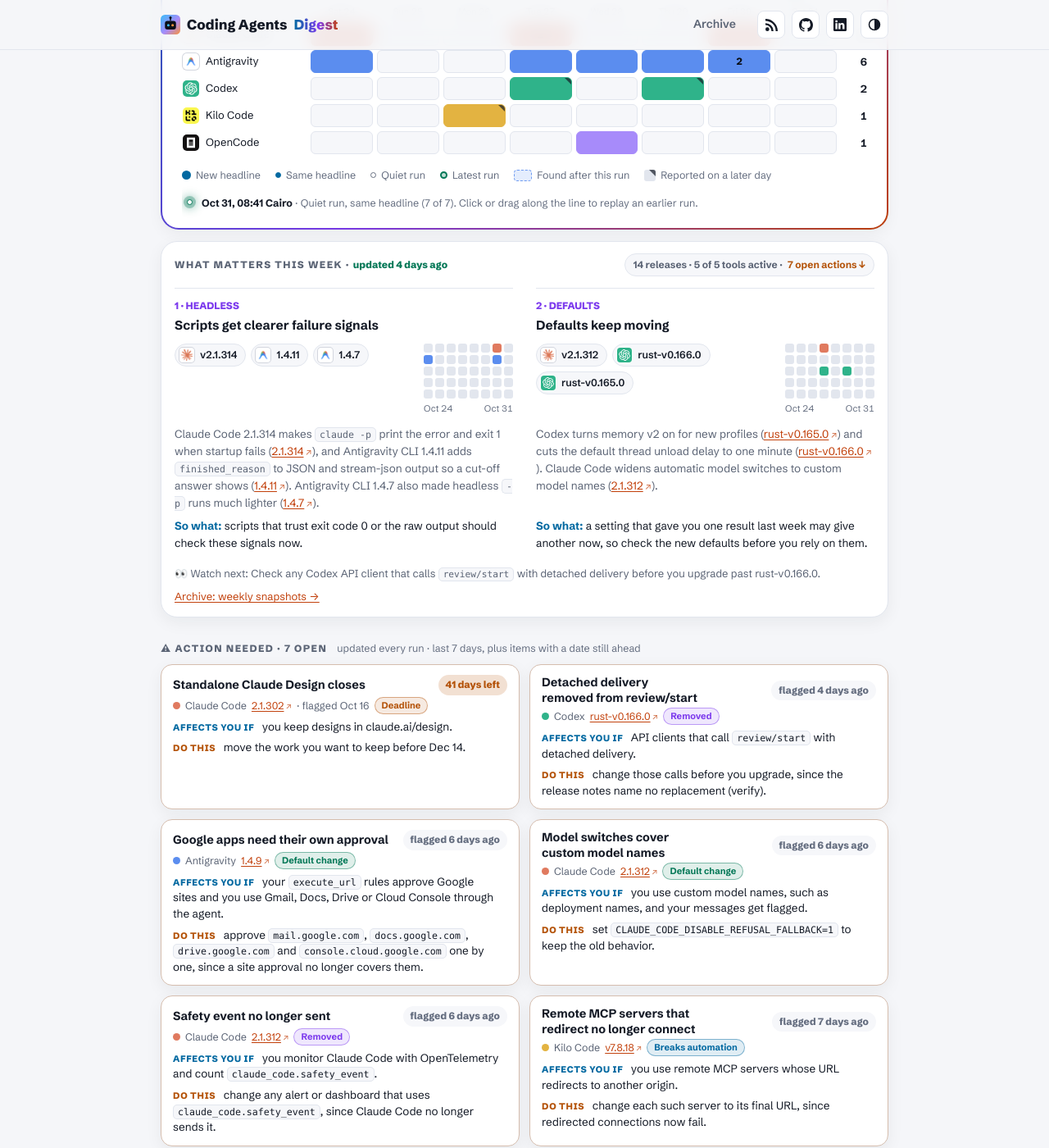
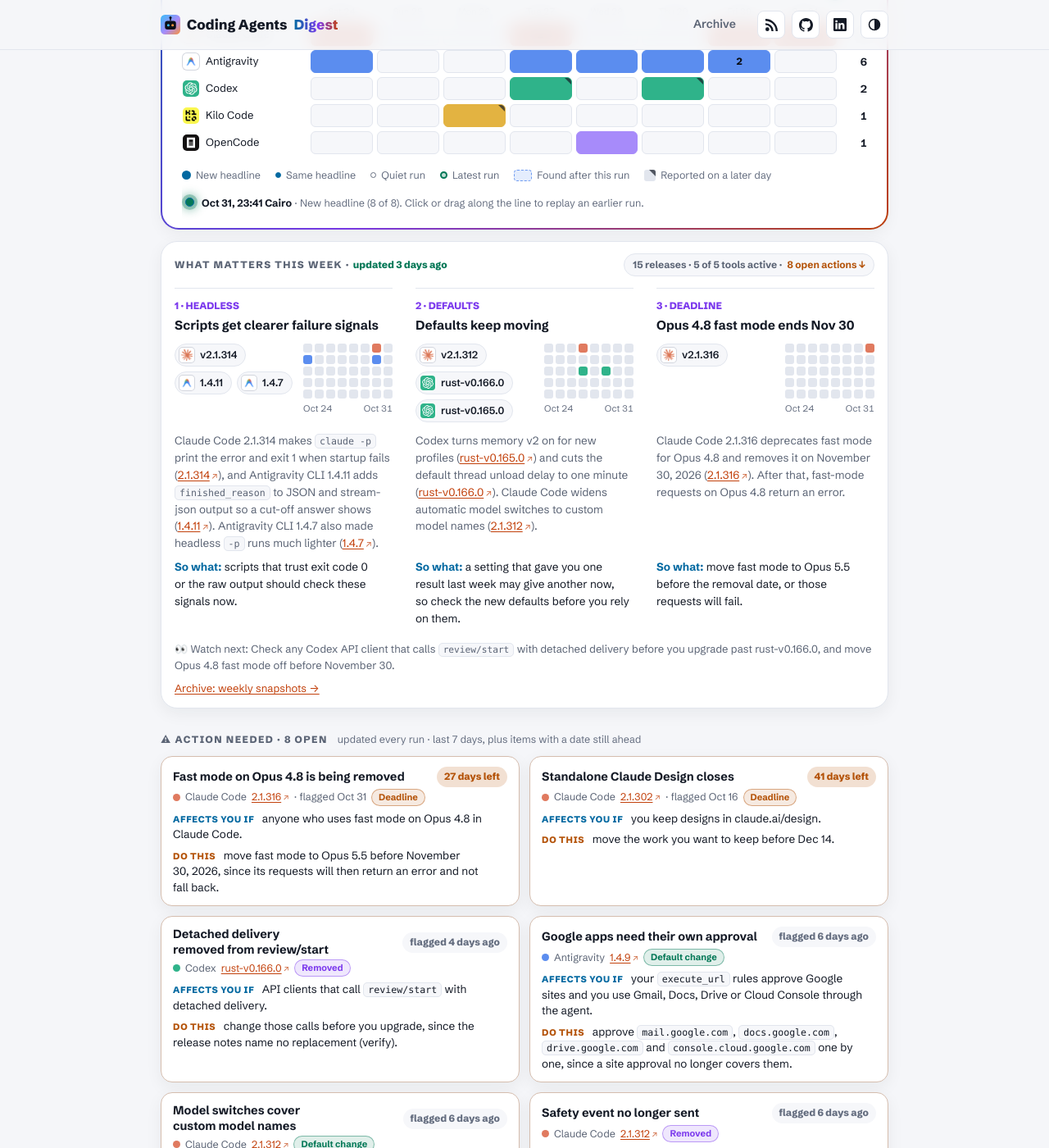
Before and after one commit to IbrahimSobh/coding-agents-digest, a Jekyll site: the page built from docs/index.html, in a window 1280 px wide and 1400 px high, scrolled down 1000 px. Shown: the whole window at 82% size. Built offline with Jekyll 4.4.1, drawn with Linux system fonts in a browser that asks for light colours; some of the changed text lies outside the part shown.

Commit message:
Check 2026-10-31 23:41: Claude Code 2.1.316
Co-Authored-By: Claude Haiku 5.5 <noreply@anthropic.com>
Claude-Session: https://claude.ai/code/session_01FsAJh85csS7hRYKs8xpkWd

```diff
--- a/docs/_data/actions.json
+++ b/docs/_data/actions.json
@@ -97,5 +97,6 @@
   "flagged": "2026-10-30",
   "category": "removed",
   "dismissed": false
- }
+ },
+  {"id": "claude-code-2.1.316-opus-4-8-fast-mode", "tool": "claude-code", "version": "2.1.316", "url": "https://github.com/anthropics/claude-code/releases/tag/v2.1.316", "title": "Fast mode on Opus 4.8 is being removed", "affects": "anyone who uses fast mode on Opus 4.8 in Claude Code.", "do": "move fast mode to Opus 5.5 before November 30, 2026, since its requests will then return an error and not fall back.", "deadline": "2026-11-30", "flagged": "2026-10-31", "category": "deadline", "dismissed": false}
 ]
--- a/docs/_data/brief.json
+++ b/docs/_data/brief.json
@@ -1,17 +1,27 @@
 {
- "updated": "2026-10-31T08:41+02:00",
- "updated_label": "Oct 31, 08:41",
+ "updated": "2026-10-31T23:41+02:00",
+ "updated_label": "Oct 31, 23:41",
  "window": "Oct 24 to Oct 31, 2026",
- "headline": "Codex drops detached review/start, and Antigravity CLI 1.4.12 lets plugins run without an API key set.",
+ "headline": "Claude Code 2.1.316 ends Opus 4.8 fast mode on November 30, and Codex drops detached review/start.",
  "themes": [
-  {"tag": "Headless",
+  {
+   "tag": "Headless",
    "title": "Scripts get clearer failure signals",
    "facts": "Claude Code 2.1.314 makes `claude -p` print the error and exit 1 when startup fails ([2.1.314](https://github.com/anthropics/claude-code/releases/tag/v2.1.314)), and Antigravity CLI 1.4.11 adds `finished_reason` to JSON and stream-json output so a cut-off answer shows ([1.4.11](https://github.com/google-antigravity/antigravity-cli/releases/tag/1.4.11)). Antigravity CLI 1.4.7 also made headless `-p` runs much lighter ([1.4.7](https://github.com/google-antigravity/antigravity-cli/releases/tag/1.4.7)).",
-   "so_what": "scripts that trust exit code 0 or the raw output should check these signals now."},
-  {"tag": "Defaults",
+   "so_what": "scripts that trust exit code 0 or the raw output should check these signals now."
+  },
+  {
+   "tag": "Defaults",
    "title": "Defaults keep moving",
    "facts": "Codex turns memory v2 on for new profiles ([rust-v0.165.0](https://github.com/openai/codex/releases/tag/rust-v0.165.0)) and cuts the default thread unload delay to one minute ([rust-v0.166.0](https://github.com/openai/codex/releases/tag/rust-v0.166.0)). Claude Code widens automatic model switches to custom model names ([2.1.312](https://github.com/anthropics/claude-code/releases/tag/v2.1.312)).",
-   "so_what": "a setting that gave you one result last week may give another now, so check the new defaults before you rely on them."}
+   "so_what": "a setting that gave you one result last week may give another now, so check the new defaults before you rely on them."
+  },
+  {
+   "tag": "Deadline",
+   "title": "Opus 4.8 fast mode ends Nov 30",
+   "facts": "Claude Code 2.1.316 deprecates fast mode for Opus 4.8 and removes it on November 30, 2026 ([2.1.316](https://github.com/anthropics/claude-code/releases/tag/v2.1.316)). After that, fast-mode requests on Opus 4.8 return an error.",
+   "so_what": "move fast mode to Opus 5.5 before the removal date, or those requests will fail."
+  }
  ],
- "watch_next": "Check any Codex API client that calls `review/start` with detached delivery before you upgrade past rust-v0.166.0."
+ "watch_next": "Check any Codex API client that calls `review/start` with detached delivery before you upgrade past rust-v0.166.0, and move Opus 4.8 fast mode off before November 30."
 }
--- a/docs/_data/headlines.json
+++ b/docs/_data/headlines.json
@@ -31,5 +31,6 @@
  {"updated": "2026-10-29T22:13+03:00", "window": "Oct 22 to Oct 29, 2026", "headline": "Claude Code and Codex changed defaults this week, and Antigravity CLI 1.4.9 now needs separate approval for Google apps."},
  {"updated": "2026-10-30T08:38+02:00", "window": "Oct 23 to Oct 30, 2026", "headline": "Codex drops detached review/start, and headless runs in Claude Code and Antigravity CLI now report failures more clearly."},
  {"updated": "2026-10-30T23:41+02:00", "window": "Oct 23 to Oct 30, 2026", "headline": "Codex drops detached review/start, and Antigravity CLI 1.4.12 lets plugins run without an API key set."},
- {"updated": "2026-10-31T08:41+02:00", "window": "Oct 24 to Oct 31, 2026", "headline": "Codex drops detached review/start, and Antigravity CLI 1.4.12 lets plugins run without an API key set."}
+ {"updated": "2026-10-31T08:41+02:00", "window": "Oct 24 to Oct 31, 2026", "headline": "Codex drops detached review/start, and Antigravity CLI 1.4.12 lets plugins run without an API key set."},
+ {"updated": "2026-10-31T23:41+02:00", "window": "Oct 24 to Oct 31, 2026", "headline": "Claude Code 2.1.316 ends Opus 4.8 fast mode on November 30, and Codex drops detached review/start."}
 ]
--- a/docs/_data/releases.json
+++ b/docs/_data/releases.json
@@ -268,5 +268,6 @@
  {"tool": "claude-code", "tag": "v2.1.314", "date": "2026-10-30"},
  {"tool": "antigravity-cli", "tag": "1.4.11", "date": "2026-10-30"},
  {"tool": "codex", "tag": "rust-v0.166.0", "date": "2026-10-29"},
- {"tool": "antigravity-cli", "tag": "1.4.12", "date": "2026-10-30"}
+ {"tool": "antigravity-cli", "tag": "1.4.12", "date": "2026-10-30"},
+ {"tool": "claude-code", "tag": "v2.1.316", "date": "2026-10-31"}
 ]
--- /dev/null
+++ b/docs/digests/2026-10-31-2341.md
@@ -0,0 +1,28 @@
+---
+layout: digest
+title: "Check: Oct 31, 2026, 23:41"
+date: 2026-10-31 23:41:00 +0200
+run: "Oct 31, 2026, 23:41 (Cairo)"
+since: "Oct 31, 2026, 08:41"
+quiet: false
+summary: "Claude Code 2.1.316 ends Opus 4.8 fast mode on November 30, 2026, and adds a subagent effort setting."
+---
+
+Claude Code · 1 release, 34 bug fixes
+
+### Claude Code
+- ⚠️ **Fast mode on Opus 4.8 is being removed** (2.1.316). Fast mode for Opus 4.8 is deprecated and will be removed on November 30, 2026; after that its requests return an error instead of falling back, so move them to Opus 5.5 before then. [Source](https://github.com/anthropics/claude-code/releases/tag/v2.1.316)
+- **Subagent effort setting** (2.1.316). `CLAUDE_CODE_SUBAGENT_EFFORT` sets the effort level subagents run at when nothing else names one, instead of inheriting the session's. [Source](https://github.com/anthropics/claude-code/releases/tag/v2.1.316)
+- **Turn off the ultrathink keyword** (2.1.316). `CLAUDE_CODE_DISABLE_ULTRATHINK` turns the `ultrathink` keyword off. [Source](https://github.com/anthropics/claude-code/releases/tag/v2.1.316)
+
+### Antigravity CLI
+- No updates since Oct 31, 2026, 08:41.
+
+### Codex CLI
+- No updates since Oct 31, 2026, 08:41.
+
+### Kilo Code
+- No updates since Oct 31, 2026, 08:41.
+
+### OpenCode
+- No updates since Oct 31, 2026, 08:41.
```
Also changed, not shown: task/state.json (+4 -4 lines).
